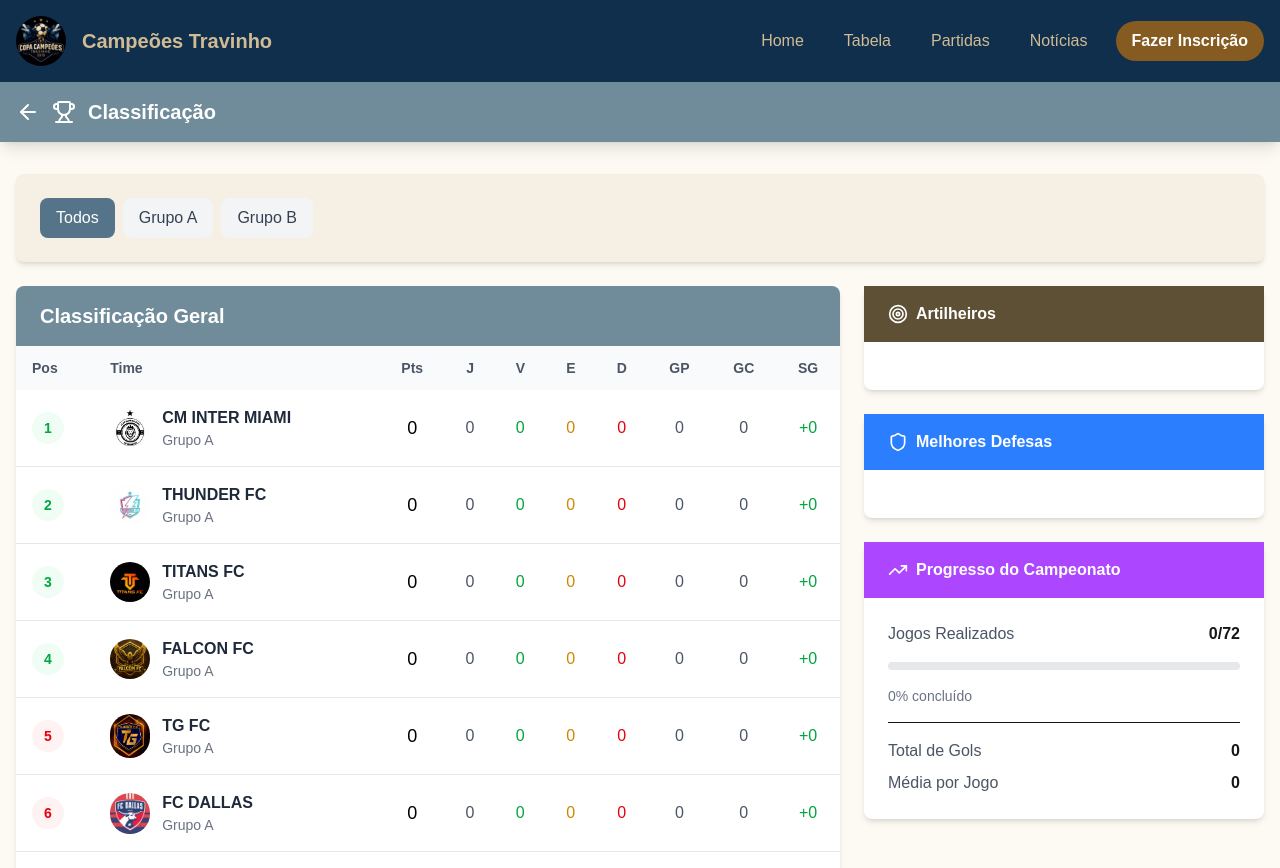
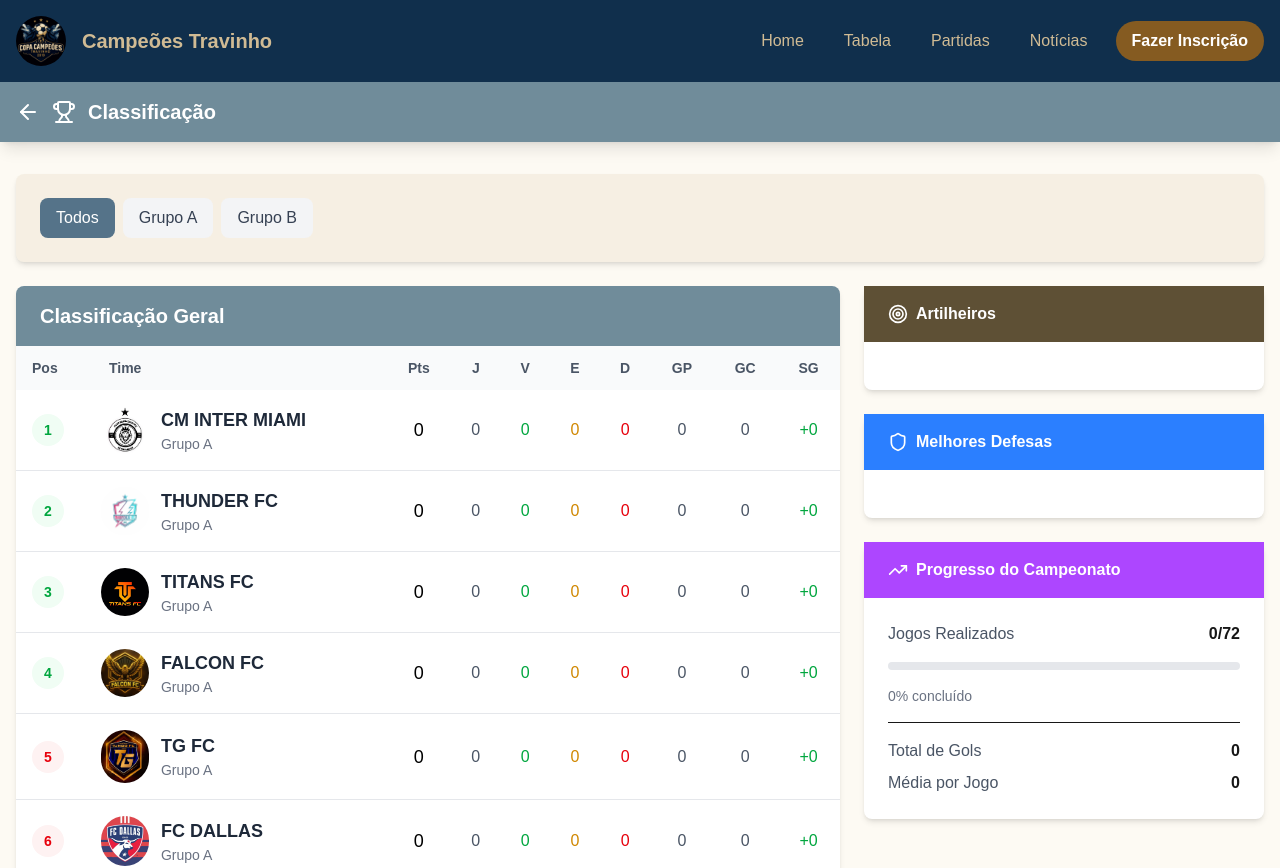
Before and after one commit to ArianNogueira/campeoes_travinho, a Next.js app in the folder client/: page /table in a window 1280 px wide. Shown: the top 868 px of the page. Built offline with nearby package versions, Linux system fonts and the light colour scheme.

Commit message:
Update page.tsx

```diff
--- a/client/src/app/table/page.tsx
+++ b/client/src/app/table/page.tsx
@@ -81,7 +81,7 @@ const StandingsPage = () => {
 
         <div className="grid gap-6 lg:grid-cols-3">
           {/* Main Table */}
-          <div className="lg:col-span-2 max-w-[28em] md:max-w-full">
+          <div className="lg:col-span-2 max-w-[22.5em] md:max-w-full">
             <div className="overflow-hidden bg-white rounded-lg shadow-md">
               <div className="px-6 py-4 text-white bg-[#708c9a]">
                 <h2 className="text-xl font-bold">
@@ -142,19 +142,18 @@ const StandingsPage = () => {
                             {team.position}
                           </div>
                         </td>
-                        <td className="px-4 py-4">
+                        <td className="px-2 py-4 min-w-44 md:min-w-full">
                           <div className="flex items-center space-x-2">
                             <div className="flex items-center gap-x-3">
                               <div>
                                 <Image
                                   src={team.img}
                                   alt={team.team}
-                                  width={40}
-                                  className="rounded-full"
+                                  className="rounded-full w-12"
                                 />
                               </div>
                               <div>
-                                <div className="font-semibold text-gray-800">
+                                <div className="font-semibold text-gray-800 text-[16px] md:text-[18px]">
                                   {team.team}
                                 </div>
                                 <div className="text-sm text-gray-500">
@@ -229,7 +228,7 @@ const StandingsPage = () => {
           </div>
 
           {/* Statistics Sidebar */}
-          <div className="space-y-6 max-w-[28em] md:max-w-full">
+          <div className="space-y-6 max-w-[25em] md:max-w-full">
             {/* Top Scorers */}
             <div className="bg-white rounded-lg shadow-md">
               <div className="px-6 py-4 text-white bg-[#5e5035]">
```
